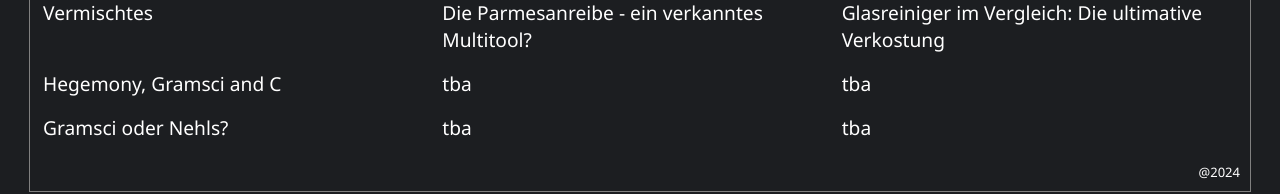
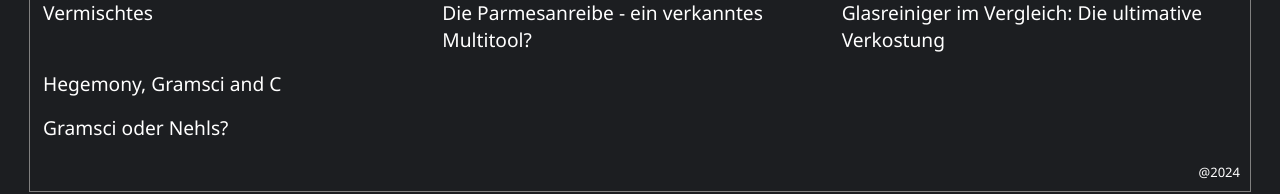
Before and after one commit to bananentod/website, a plain HTML site: page docs/index.html in a window 1280 px wide. Shown: the part 363-557 px from the top of the page. Drawn offline with Linux system fonts and the light colour scheme.

Commit message:
update index

```diff
--- a/docs/index.html
+++ b/docs/index.html
@@ -46,12 +46,12 @@
   </tr>
   <tr>
     <td> <a href="pages/page1.html" target="_self">Hegemony, Gramsci and C</a></td>
-    <td> <a href="pages/page1.html" target="_self">tba</a></td>
-    <td> <a href="pages/page1.html" target="_self">tba</a></td>
+    <td> <a href="pages/page1.html" target="_self"></a></td>
+    <td> <a href="pages/page1.html" target="_self"></a></td>
   </tr>
     <td> <a href="pages/page2.html" target="_self">Gramsci oder Nehls?</a> </td>
-    <td> <a href="pages/page1.html" target="_self">tba</a></td>
-    <td> <a href="pages/page1.html" target="_self">tba</a></td>
+    <td> <a href="pages/page1.html" target="_self"></a></td>
+    <td> <a href="pages/page1.html" target="_self"></a></td>
   </table>
 
 
--- a/docs/styles/style.css
+++ b/docs/styles/style.css
@@ -47,7 +47,7 @@ th, td {
 
 th {
   padding-right: 10px;
-  width: 30%;
+  width: 33%;
   text-align: left;
 }
 
@@ -56,7 +56,7 @@ td {
   padding-top: 5px ;
   padding-bottom: 10px;
   padding-right: 10px;
-  width: 30%;
+  width: 33%;
   text-align: left;
   vertical-align: top;
 }
```
